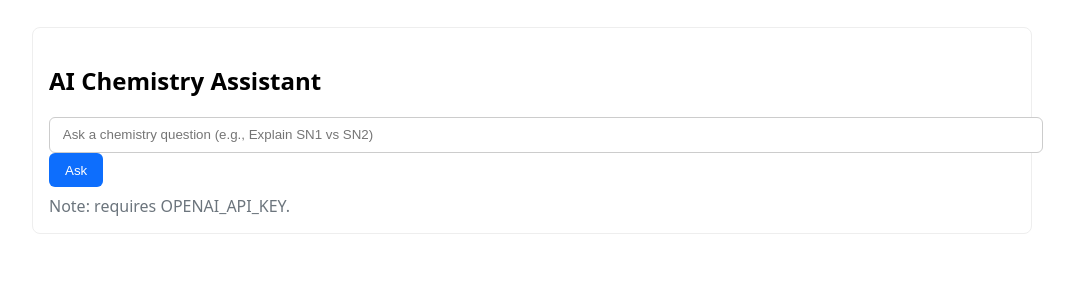
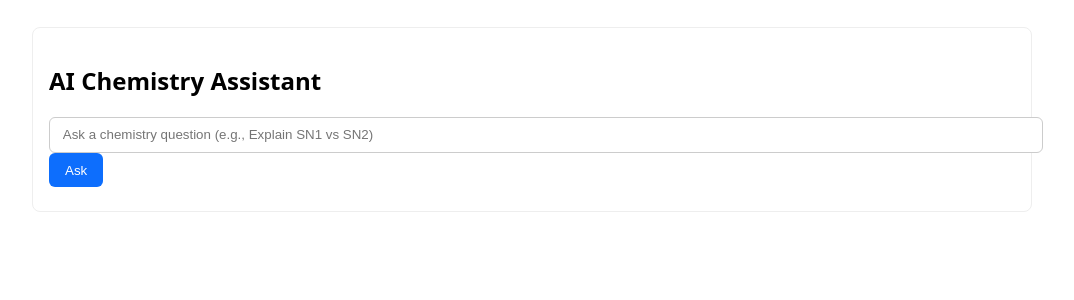
Before and after one commit to wyejay/Chem4scholars, a Flask app: page /ai in a window 1280 px wide. Shown: the part 153-453 px from the top of the page, without its empty margins (108-1182 px from the left). Run offline with Flask 3, Linux system fonts and the light colour scheme.

Commit message:
Update ai_assistant.html

```diff
--- a/templates/ai_assistant.html
+++ b/templates/ai_assistant.html
@@ -5,6 +5,5 @@
   <input type="text" id="ai-question" placeholder="Ask a chemistry question (e.g., Explain SN1 vs SN2)"/>
   <button class="btn" onclick="askAI()">Ask</button>
   <div id="ai-answer" class="muted" style="margin-top:.5rem"></div>
-  <div class="muted" style="margin-top:.5rem">Note: requires OPENAI_API_KEY.</div>
 </div>
 {% endblock %}
```
